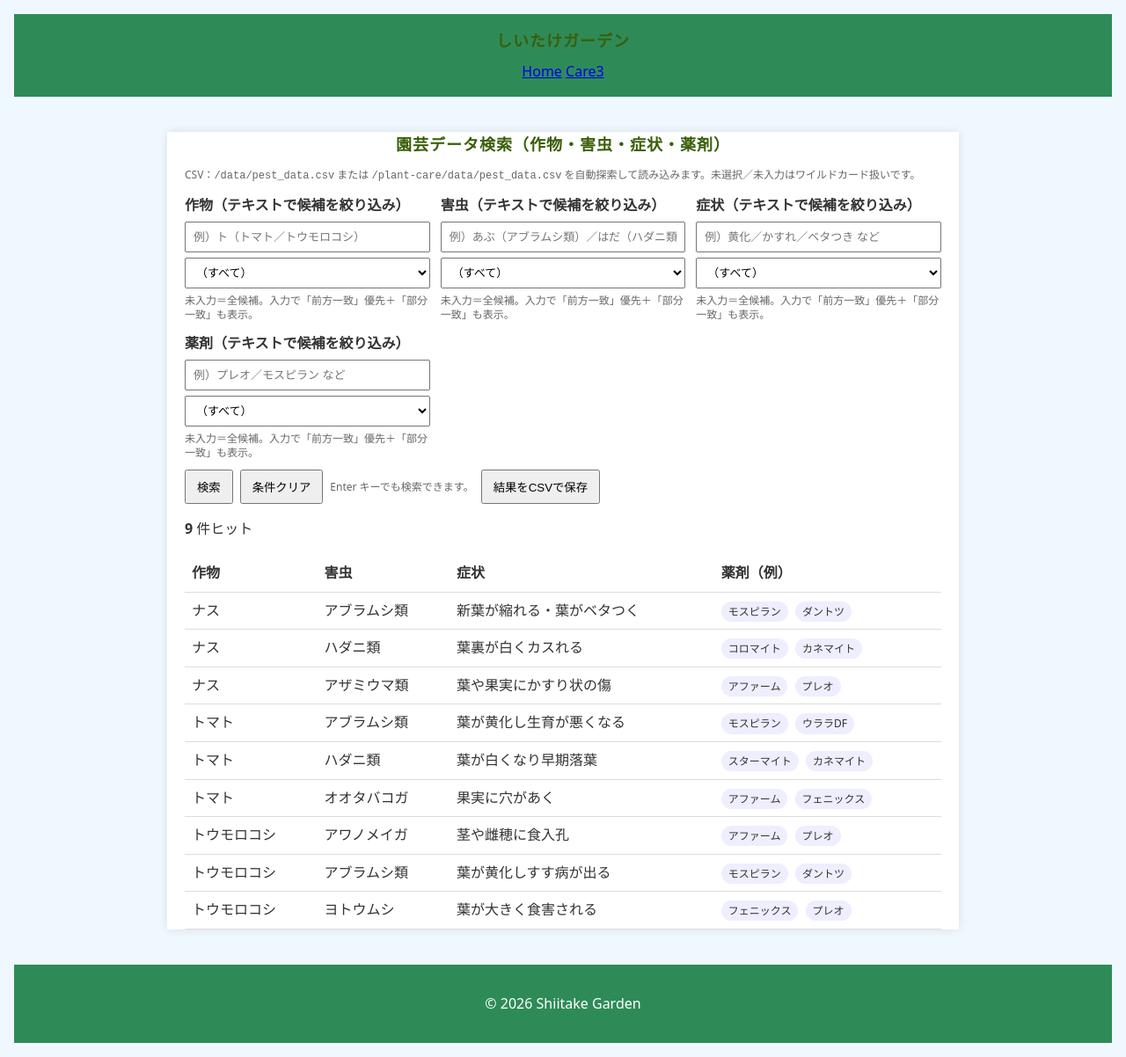
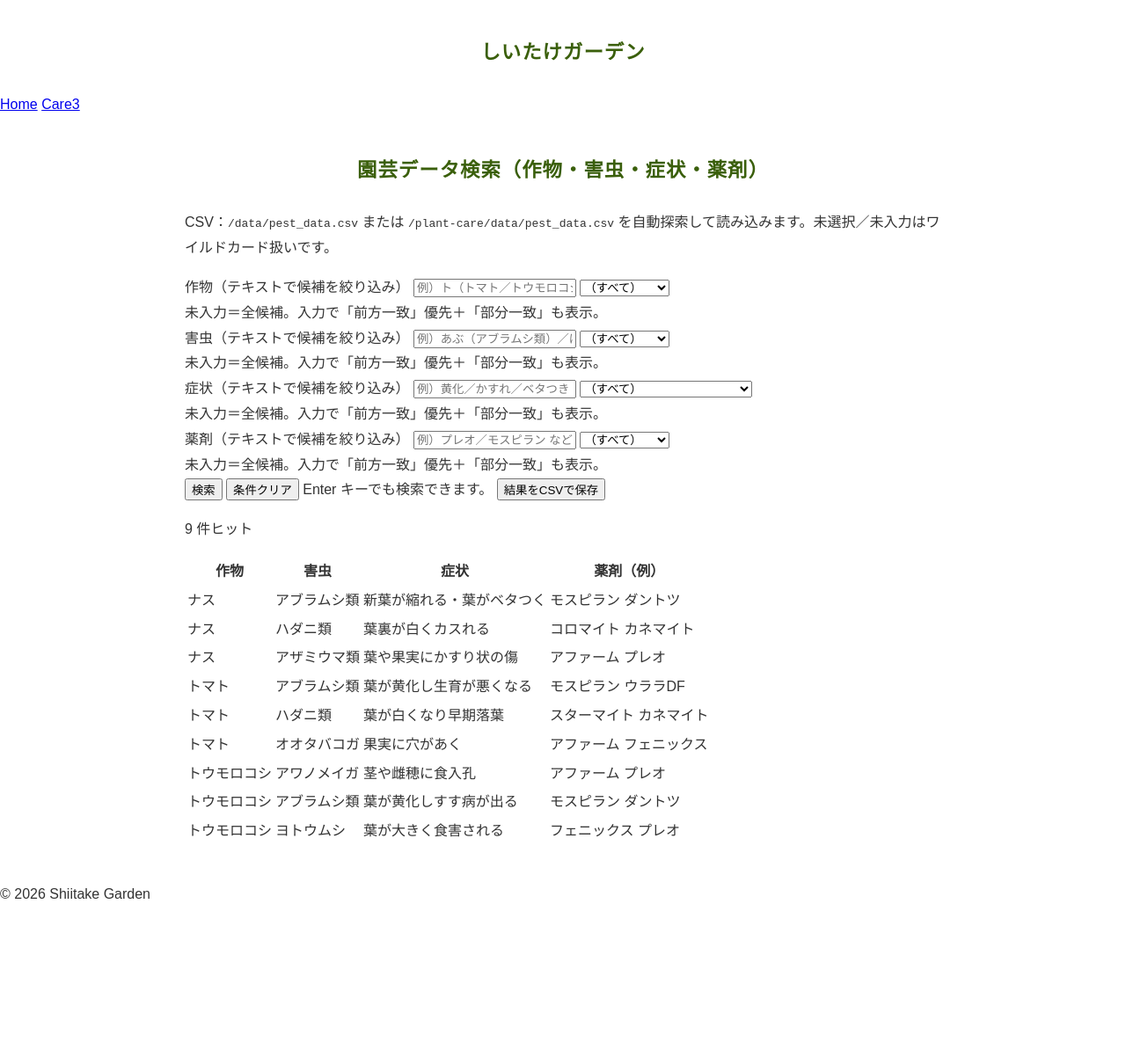
Before and after one commit to shiitake-garden/shiitake-garden.github.io, a Jekyll site: the page built from pest.html, in a window 1280 px wide. Shown: the whole page at 88% size. Built offline with Jekyll 4.4.1, drawn with Linux system fonts in a browser that asks for light colours; after the commit the page ends 1048 px from its top, so only the background shows below that.

Commit message:
Update pest.html

```diff
--- a/pest.html
+++ b/pest.html
@@ -11,7 +11,7 @@
 <meta charset="utf-8" />
 <meta name="viewport" content="width=device-width,initial-scale=1" />
 <title>シイタケ劇場-シイタケガーデン：園芸データ検索（作物・害虫・症状・薬剤）</title>
-<link rel="stylesheet" href="./assets/style_care.css">
+<!--<link rel="stylesheet" href="./assets/style_care.css">-->
 
   <!--
 <style>
```
